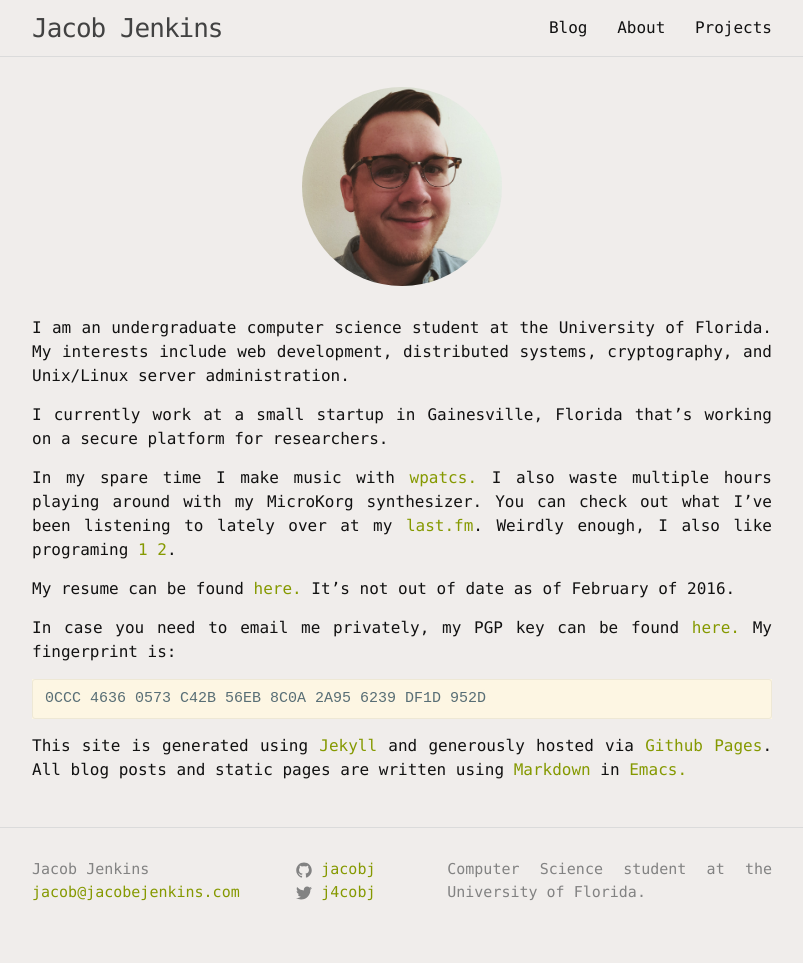
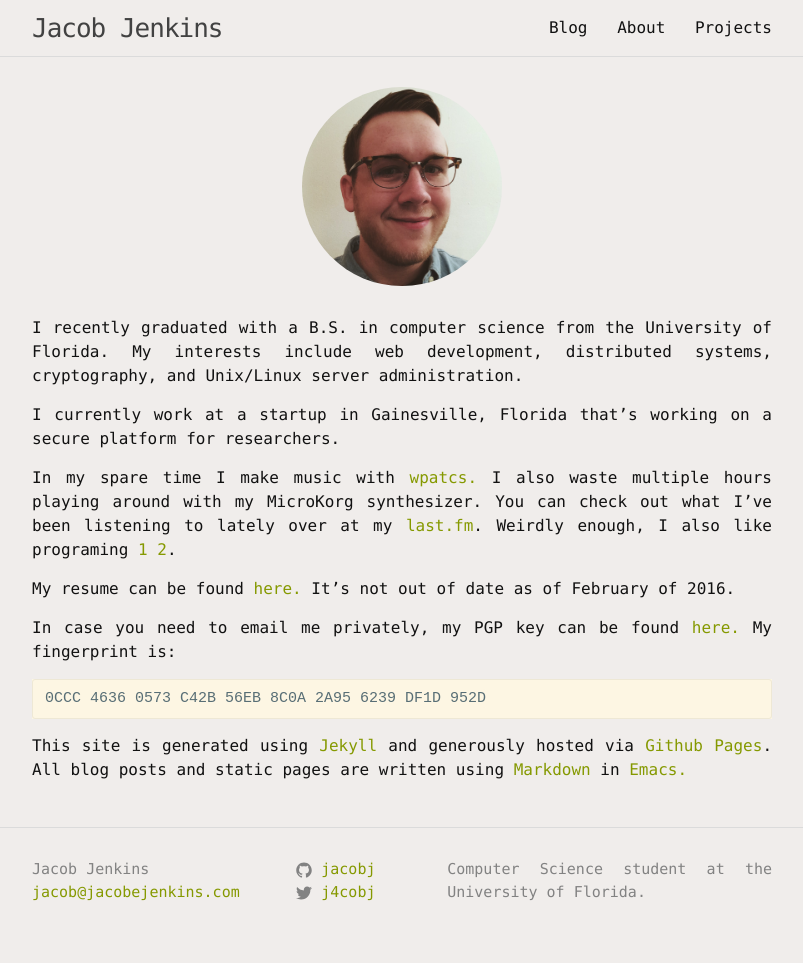
Before and after one commit to jacobj/jacobj.github.io, a Jekyll site: the page built from index.md, in a window 1280 px wide. Shown: the whole page, without its empty margins (238-1041 px from the left). Built offline with Jekyll 4.4.1, drawn with Linux system fonts in a browser that asks for light colours.

Commit message:
No, I already graduated

````diff
--- a/index.md
+++ b/index.md
@@ -6,11 +6,13 @@ permalink: /
 <div style="text-align:center">
   <img src="img/me.png" width="200" align="center" style="margin-bottom:30px; border-radius:200px">
 </div>
-I am an undergraduate computer science student at the University of Florida. My
-interests include web development, distributed systems, cryptography, and
-Unix/Linux server administration.
 
-I currently work at a small startup in Gainesville, Florida that's working on a secure platform for researchers.
+I recently graduated with a B.S. in computer science from the University of
+Florida. My interests include web development, distributed systems,
+cryptography, and Unix/Linux server administration.
+
+I currently work at a startup in Gainesville, Florida that's working on a secure
+platform for researchers.
 
 In my spare time I make music with [wpatcs.](http://wpatcs.bandcamp.com) I also
 waste multiple hours playing around with my MicroKorg synthesizer. You can check
@@ -19,7 +21,8 @@ out what I've been listening to lately over at my
 programing [1](/projects) [2](https://github.com/jacobj).
 
 My resume can be found
-[here.](https://www.dropbox.com/s/gf9n2fvs3jplrl0/Resume.pdf) It's not out of date as of February of 2016.
+[here.](https://www.dropbox.com/s/gf9n2fvs3jplrl0/Resume.pdf) It's not out of
+date as of February of 2016.
 
 In case you need to email me privately, my PGP key can be found [here.](key.asc)
 My fingerprint is:
@@ -29,4 +32,6 @@ My fingerprint is:
 ```
 
 This site is generated using [Jekyll](http://jekyllrb.com/) and generously
-hosted via [Github Pages](https://pages.github.com/). All blog posts and static pages are written using [Markdown](http://daringfireball.net/projects/markdown/) in [Emacs.](http://www.gnu.org/software/emacs/)
+hosted via [Github Pages](https://pages.github.com/). All blog posts and static
+pages are written using [Markdown](http://daringfireball.net/projects/markdown/)
+in [Emacs.](http://www.gnu.org/software/emacs/)
````
